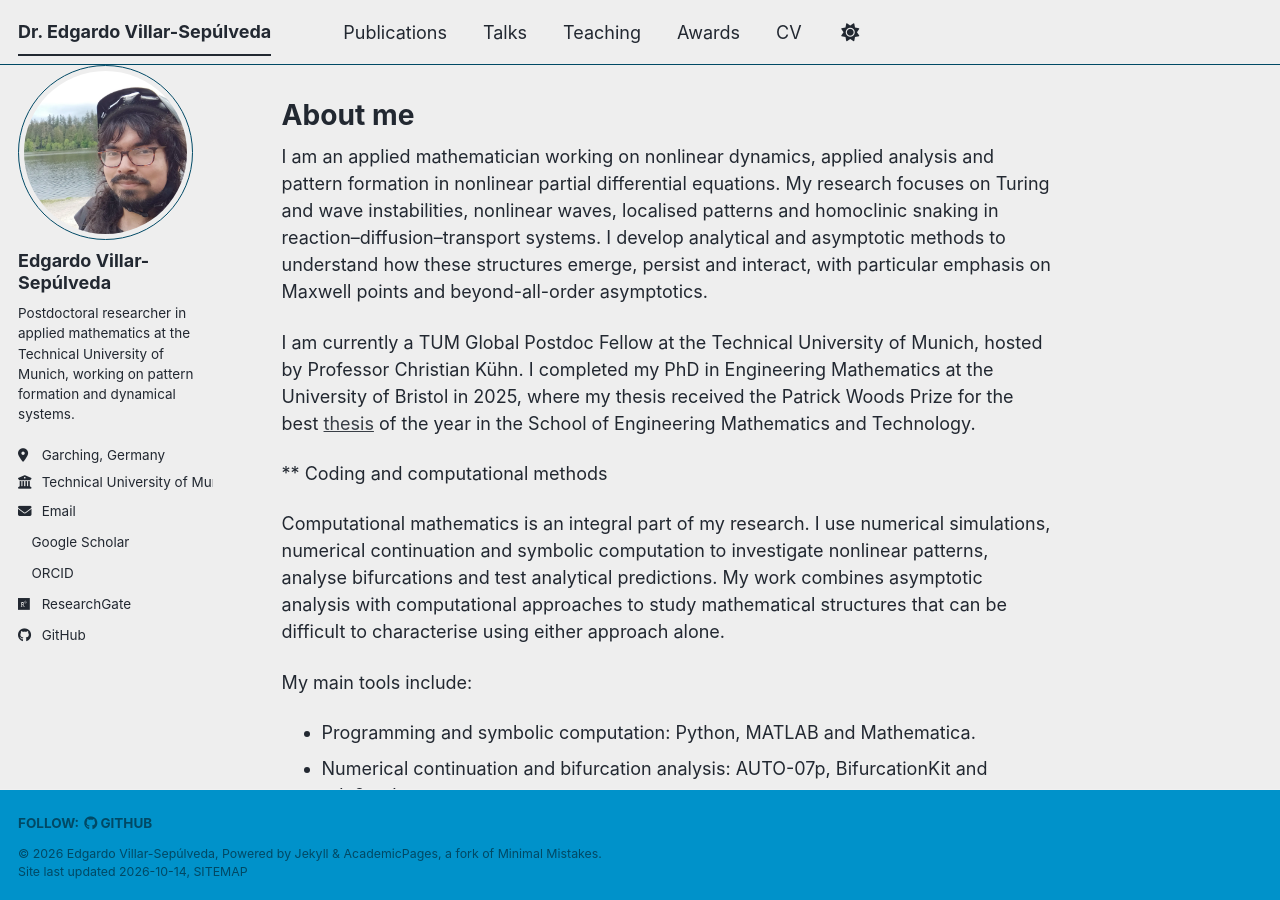
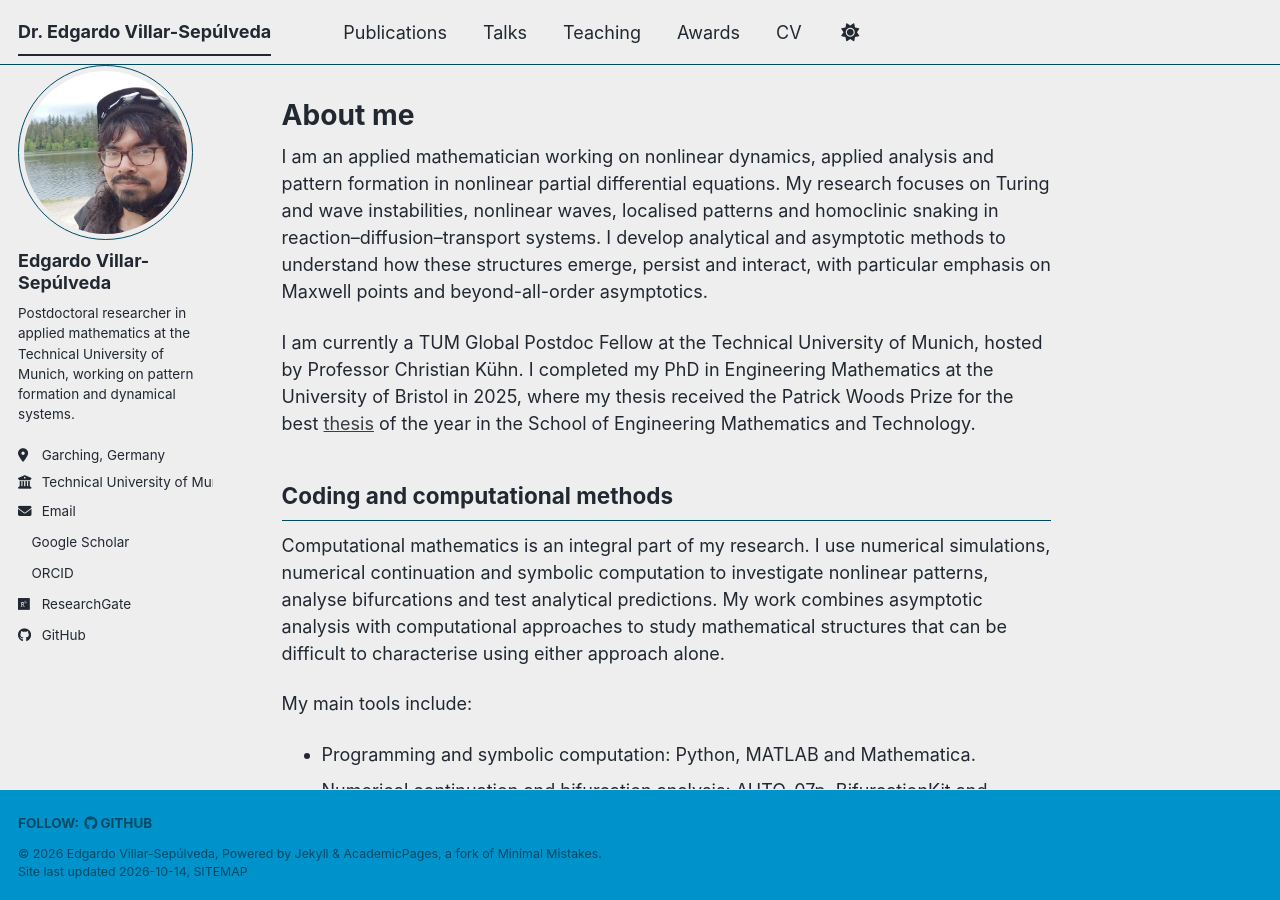
Before and after one commit to edgardeitor/edgardeitor.github.io, a Jekyll site: the page built from _pages/about.md, in a window 1280 px wide and 900 px high. Built offline with Jekyll 4.4.1, drawn with Linux system fonts in a browser that asks for light colours; a style sheet for code colours, icons or effects is not loaded.

Commit message:
Adding information

```diff
--- a/_pages/about.md
+++ b/_pages/about.md
@@ -11,7 +11,7 @@ I am an applied mathematician working on nonlinear dynamics, applied analysis an
 
 I am currently a TUM Global Postdoc Fellow at the Technical University of Munich, hosted by Professor Christian Kühn. I completed my PhD in Engineering Mathematics at the University of Bristol in 2025, where my thesis received the Patrick Woods Prize for the best [thesis](https://research-information.bris.ac.uk/en/studentTheses/general-approaches-to-pattern-formation-in-reaction-diffusion-sys/) of the year in the School of Engineering Mathematics and Technology.
 
-** Coding and computational methods
+## Coding and computational methods
 
 Computational mathematics is an integral part of my research. I use numerical simulations, numerical continuation and symbolic computation to investigate nonlinear patterns, analyse bifurcations and test analytical predictions. My work combines asymptotic analysis with computational approaches to study mathematical structures that can be difficult to characterise using either approach alone.
 
```
